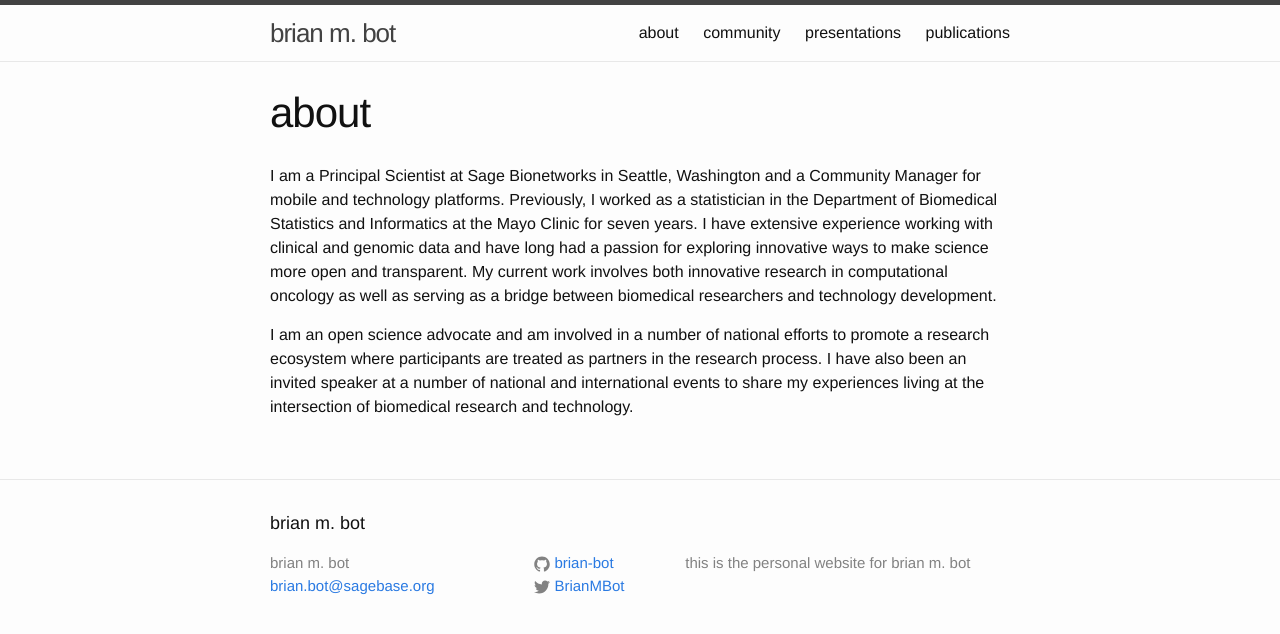
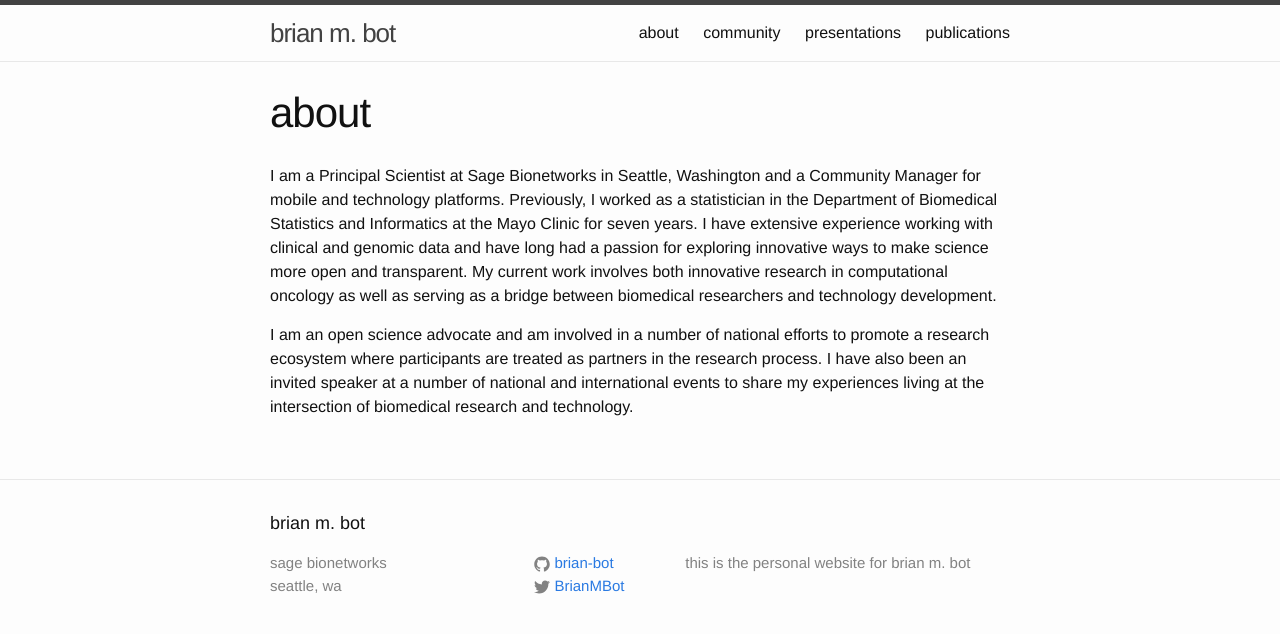
Before and after one commit to eddiekasner/brian-bot.github.io, a Jekyll site: the page built from about.md, in a window 1280 px wide. Shown: the top 634 px of the page. Built offline with Jekyll 4.4.1, drawn with Linux system fonts in a browser that asks for light colours.

Commit message:
updates to index and footer

```diff
--- a/_includes/footer.html
+++ b/_includes/footer.html
@@ -7,8 +7,8 @@
     <div class="footer-col-wrapper">
       <div class="footer-col footer-col-1">
         <ul class="contact-list">
-          <li>{{ site.title }}</li>
-          <li><a href="mailto:{{ site.email }}">{{ site.email }}</a></li>
+          <li>sage bionetworks</li>
+          <li>seattle, wa</li>
         </ul>
       </div>
 
```
Also changed, not shown: index.html (deleted, +0 -10 lines), index.md (added, +5 -0 lines).
